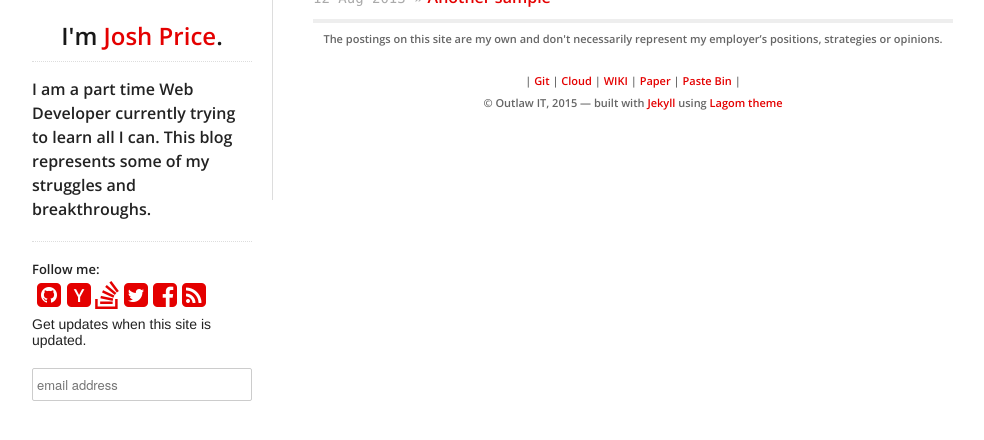
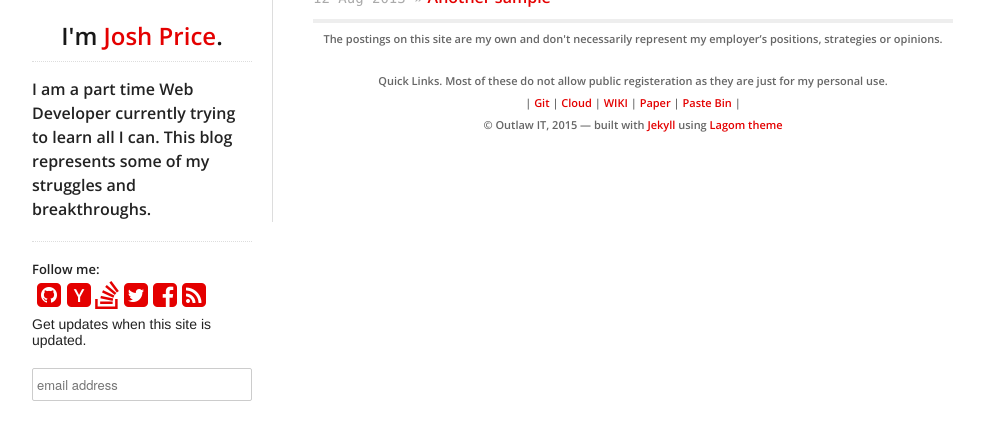
Before and after one commit to jprice/jprice.github.io, a Jekyll site: the page built from index.html, in a window 1280 px wide, cut to the strip 270-907 px from the top of the page. Shown: the top 440 px of the strip, without its empty margins (138-1122 px from the left). Built offline with Jekyll 4.4.1, drawn with Linux system fonts in a browser that asks for light colours; nearby versions of some CDN libraries; comment, search, counter and statistics services are not loaded.

Commit message:
update footer

```diff
--- a/_includes/footer.html
+++ b/_includes/footer.html
@@ -7,10 +7,10 @@
   {% endif %}
 
   <p>
+Quick Links. Most of these do not allow public registeration as they are just for my personal use. <br />
     | <a href="https://git.jprice.io">Git</a> | <a href="https://cloud.jprice.io">Cloud</a> | <a href="https://wiki.jprice.io">WIKI</a> | <a href="https://paper.jprice.io/">Paper</a> |
 <a href="https://paste.jprice.io/">Paste Bin</a> |
-<br
-/>
+<br />
     © Outlaw IT, 2015 &mdash; built with <a href="http://jekyllrb.com/">Jekyll</a> using <a href="https://github.com/swanson/lagom">Lagom theme</a><br />
 	{% if site.data.theme.show_dmca %}
       <script type="text/javascript">(function () { var h = document.getElementsByTagName("head")[0]; h.appendChild(c); })();</script><a href="http://www.dmca.com/" title="DMCA">DMCA</a> <a href="http://www.dmca.com/Protection/Status.aspx?ID=df01d04b-ee67-4799-aac6-9f410f628496" title="DMCA"> PROTECTED</a>
```
